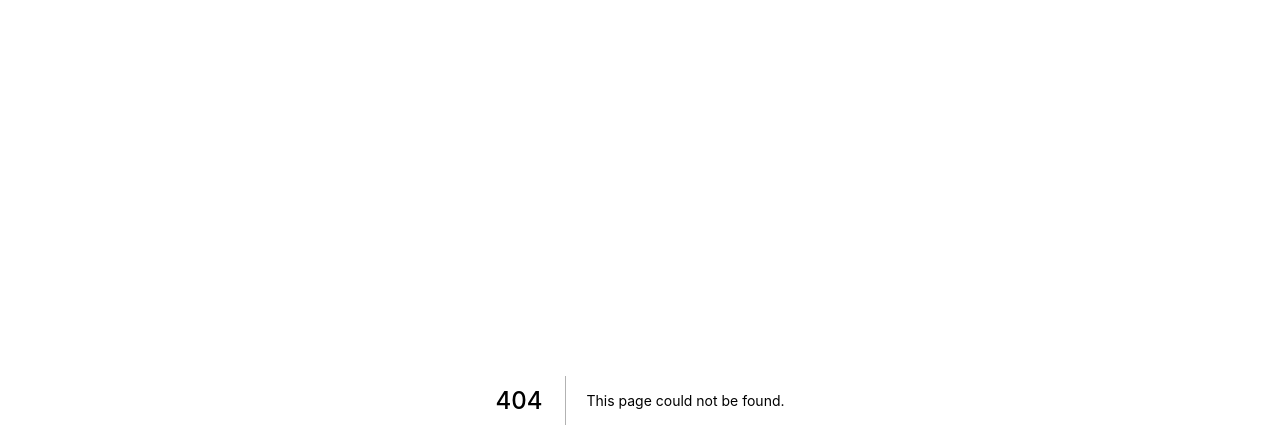
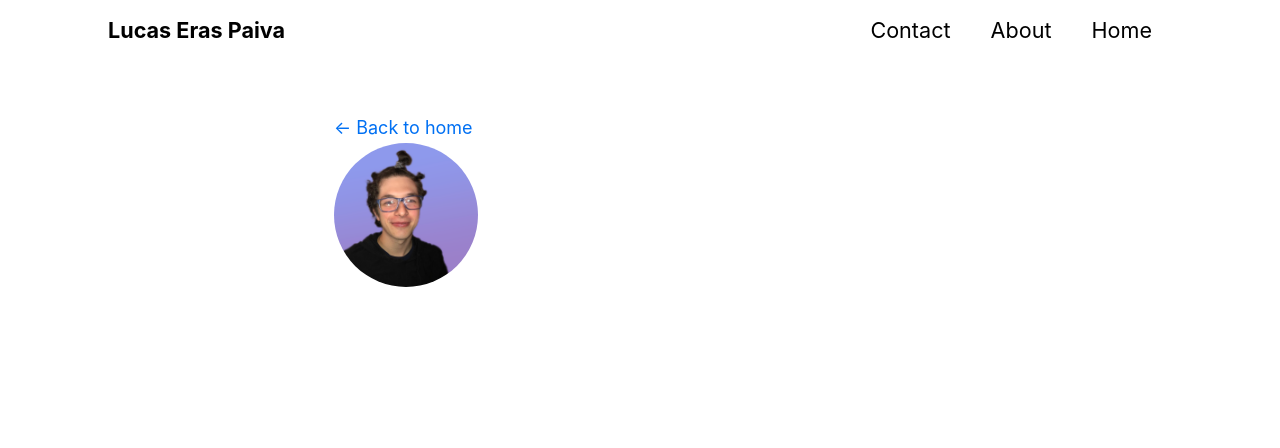
Before and after one commit to lucaseras/eras.page, a Next.js app: page /about in a window 1280 px wide. Before the commit this address had no page. Shown: the top 448 px of the page. Built offline with nearby package versions, Linux system fonts and the light colour scheme.

Commit message:
added navbar (still not done)

```diff
--- a/components/layout.js
+++ b/components/layout.js
@@ -2,29 +2,14 @@ import Head from 'next/head'
 import Image from 'next/image'
 import styles from './layout.module.css'
 import utilStyles from '../styles/utils.module.css'
+import Navbar from '../components/navbar'
 import Link from 'next/link'
 
 const name = "Lucas Eras Paiva"
 export const siteTitle = 'Next.js Sample Website'
 
 export default function Layout({ children, home }) {
-  return (
-    <div className={styles.container}>
-      <Head>
-        <link rel="icon" href="/favicon.ico" />
-        <meta
-          name="description"
-          content="Learn how to build a personal website using Next.js"
-        />
-        <meta
-          property="og:image"
-          content={`https://og-image.vercel.app/${encodeURI(
-            siteTitle
-          )}.png?theme=light&md=0&fontSize=75px&images=https%3A%2F%2Fassets.vercel.com%2Fimage%2Fupload%2Ffront%2Fassets%2Fdesign%2Fnextjs-black-logo.svg`}
-        />
-        <meta name="og:title" content={siteTitle} />
-        <meta name="twitter:card" content="summary_large_image" />
-      </Head>
+const old_header = (
       <header className={styles.header}>
        {home ? (
           <>
@@ -60,7 +45,11 @@ export default function Layout({ children, home }) {
           </>
             )}
     </header>
-      <main>{children}</main>
+)
+    return (
+    <>
+        <Navbar></Navbar>
+        <div className={styles.container}>
             {!home && (
                 <div className={styles.backToHome}>
                     <Link href="/">
@@ -68,6 +57,8 @@ export default function Layout({ children, home }) {
                     </Link>
                 </div>
             )}
+            <main>{children}</main>
         </div>
+    </>
 )
 }
--- a/components/navbar.js
+++ b/components/navbar.js
@@ -1,11 +1,40 @@
 // React component that defines the navigation bar
-import styles from '../styles/navbar.css'
+import styles from './navbar.module.css'
+import {useState} from 'react'
+
+const items = [
+    {
+        title: "Home",
+        url: "#",
+        cName: 'nav-links'
+    },
+    {
+        title: "About",
+        url: "about",
+        cName: 'nav-links'
+    },
+    {
+        title: "Contact",
+        url: "contact"
+    }
+
+]
 
 export default function Navbar() {
 
     return (
-        <nav className={styles.nav}>
-            <un className={styles.un}>
+        <nav className={styles.navbar}>
+        <h1 className={styles.h1}>Lucas Eras Paiva</h1>
+        <ul className={styles.ul}>
+            {items.map((item, index) => {
+                return (
+                    <li key={index} className={styles.li}>
+                        <a className={styles.a} href={item.url}>
+                            {item.title}
+                        </a>
+                    </li>
+                )})}
+        </ul>
         </nav>
     )
 }
--- /dev/null
+++ b/components/navbar.module.css
@@ -0,0 +1,43 @@
+.navbar {
+    position: -webkit-sticky;
+    position: sticky;
+    top: 0;
+    height:60px;
+    display: flex;
+    align-items: center;
+    font-size: 1.2rem;
+}
+
+.h1 {
+    float: left;
+    margin: 0 0 0 6rem;
+    font-size: 1.2rem;
+    color: black;
+    white-space: nowrap;
+
+}
+.ul {
+    list-style: none;
+    margin: 0 6rem 0 0;
+    padding: 0;
+    overflow: hidden;
+    top: 0;
+    width: 100%;
+}
+
+.li {
+    float: right;
+}
+
+.a {
+  display: block;
+  color: black;
+  text-align: center;
+  padding: 0 20px;
+  text-decoration: none;
+}
+
+.a:hover {
+    background-color: #0070f3;
+    color: white;
+}
--- /dev/null
+++ b/pages/about.js
@@ -0,0 +1,35 @@
+import Head from 'next/head'
+import Image from 'next/image'
+import Layout, {siteTitle} from '../components/layout'
+import utilStyles from '../styles/utils.module.css'
+import { getSortedPostsData } from '../lib/posts'
+import Link from 'next/link'
+import Date from '../components/date'
+
+export async function getStaticProps() {
+    const allPostsData = getSortedPostsData()
+    return {
+        props: {
+            allPostsData
+        }
+    }
+}
+
+export default function About() {
+    return (
+        <Layout>
+            <Head>
+                <title>{siteTitle}</title>
+            </Head>
+            <section className={utilStyles.headerMd}>
+                <Image
+                    src="/profile.png"
+                    className={utilStyles.borderCircle}
+                    height={144}
+                    width={144}
+                    alt={"Lucas Eras Paiva"}
+                />
+            </section>
+        </Layout>
+    )
+}
```
Also changed, not shown: styles/navbar.css (+30 -8 lines). Lines whose indentation alone changed are shown as unchanged.
